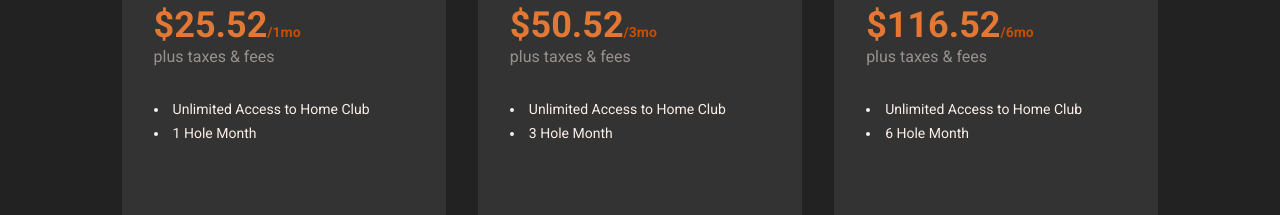
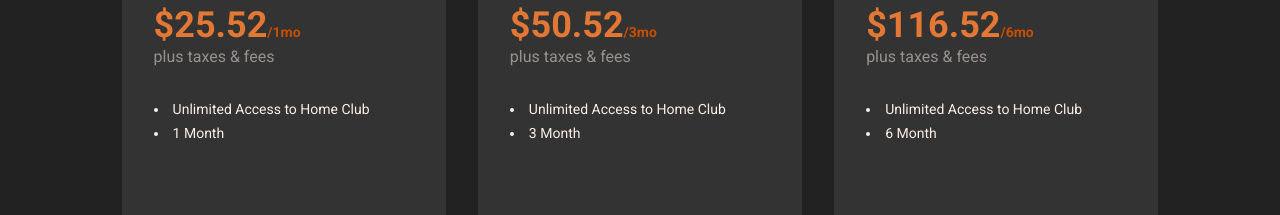
Before and after one commit to JavierBayonOlivencia/HFP, a plain HTML site: page index.html in a window 1280 px wide. Shown: the part 3480-3695 px from the top of the page. Drawn offline with Linux system fonts and the light colour scheme.

Commit message:
Update index.html

```diff
--- a/index.html
+++ b/index.html
@@ -186,7 +186,7 @@
                             <div class="card-info">
                                 <ul>
                                     <li>Unlimited Access to Home Club</li>
-                                    <li>1 Hole Month</li>
+                                    <li>1 Month</li>
                                 </ul>
                             </div>
                         </div>
@@ -198,7 +198,7 @@
                             <div class="card-info">
                                 <ul>
                                     <li>Unlimited Access to Home Club</li>
-                                    <li>3 Hole Month</li>
+                                    <li>3 Month</li>
                                 </ul>
                             </div>
                         </div>
@@ -210,7 +210,7 @@
                             <div class="card-info">
                                 <ul>
                                     <li>Unlimited Access to Home Club</li>
-                                    <li>6 Hole Month</li>
+                                    <li>6 Month</li>
                                 </ul>
                             </div>
                         </div>
```
